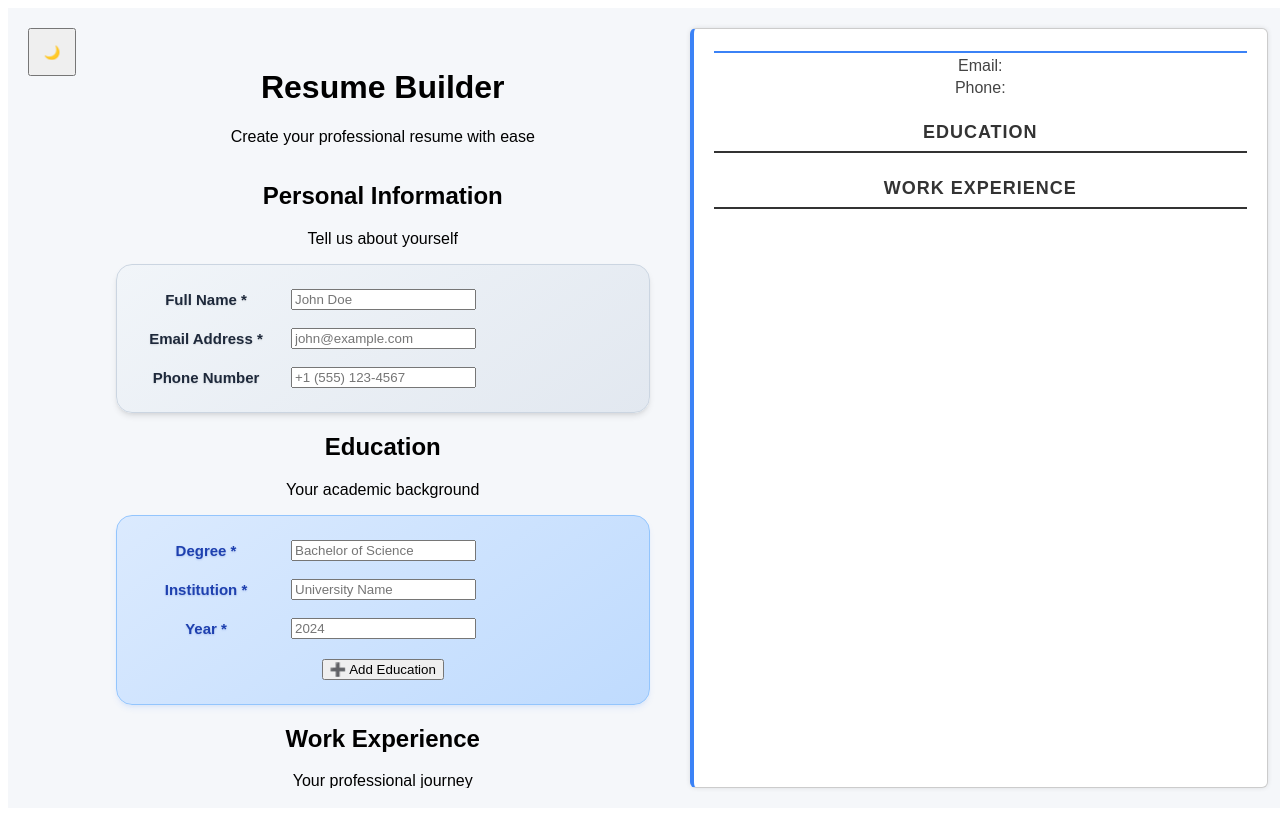
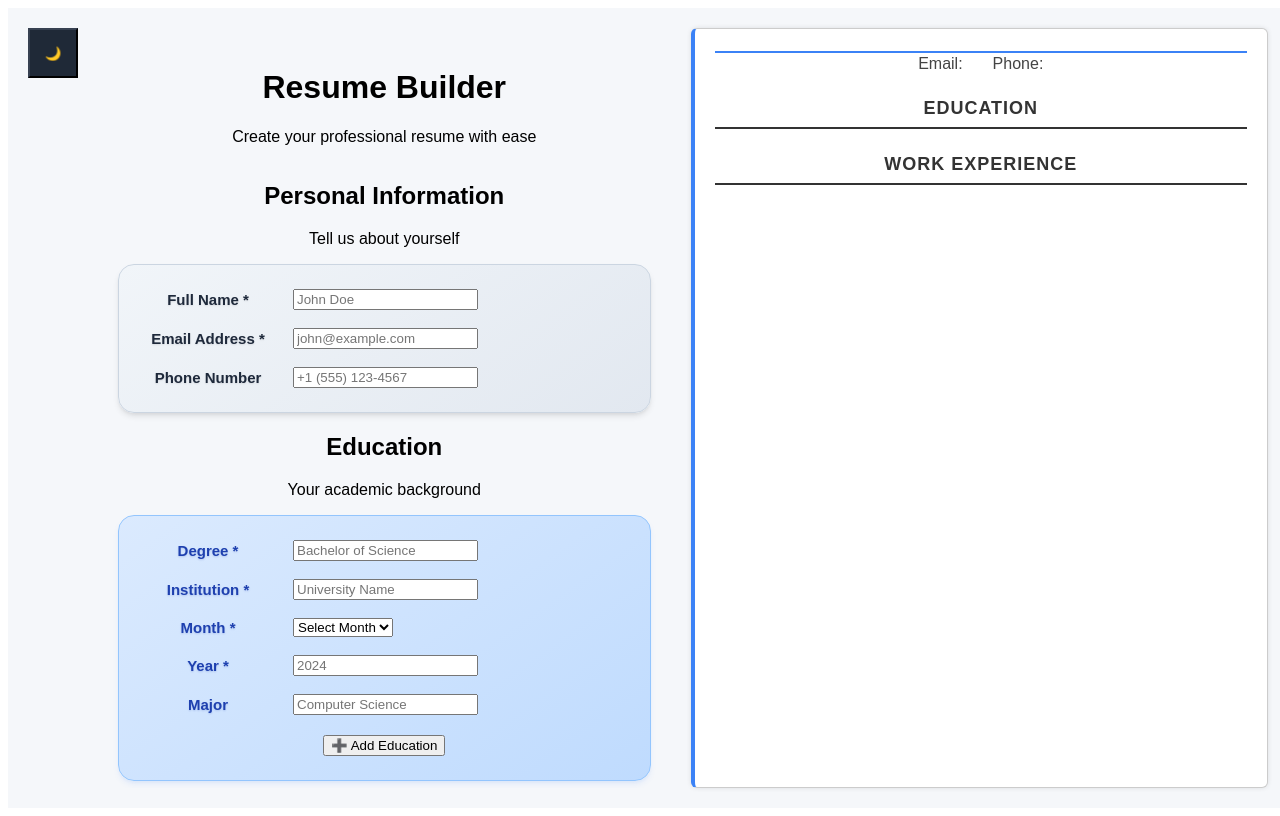
Before and after one commit to Sptailor/resuMade, a React (Vite) app: page / in a window 1280 px wide. Built offline with nearby package versions, Linux system fonts and the light colour scheme.

Commit message:
Update UI andadded Major input, format resume display

```diff
--- a/src/App.jsx
+++ b/src/App.jsx
@@ -16,7 +16,9 @@ const [personData, setPersonData] = useState({
   const [currentEducation, setCurrentEducation] = useState({
     degree: "",
     institution: "",
+    month: "",
     year: "",
+    major: "",
   });
   const [currentExperience, setCurrentExperience] = useState({
     title: "",
@@ -28,9 +30,9 @@ const [personData, setPersonData] = useState({
   const [isDarkTheme, setIsDarkTheme] = useState(false);
 
   const addEducation = () => {
-    if (currentEducation.degree && currentEducation.institution && currentEducation.year) {
+    if (currentEducation.degree && currentEducation.institution && currentEducation.month && currentEducation.year) {
       setEducationList([...educationList, currentEducation]);
-      setCurrentEducation({ degree: "", institution: "", year: "" });
+      setCurrentEducation({ degree: "", institution: "", month: "", year: "", major: "" });
     }
   };
 
@@ -43,7 +45,7 @@ const [personData, setPersonData] = useState({
     const updatedList = [...educationList];
     updatedList[editingEducationIndex] = currentEducation;
     setEducationList(updatedList);
-    setCurrentEducation({ degree: "", institution: "", year: "" });
+    setCurrentEducation({ degree: "", institution: "", month: "", year: "", major: "" });
     setEditingEducationIndex(null);
   };
 
@@ -83,12 +85,15 @@ const [personData, setPersonData] = useState({
       {/* Theme Toggle Button - Fixed in corner */}
       <button
         onClick={() => setIsDarkTheme(!isDarkTheme)}
-        className={`fixed top-6 right-6 z-50 rounded-lg shadow-xl font-medium transition-all duration-200 hover:scale-105 flex items-center justify-center text-lg ${isDarkTheme ? 'bg-yellow-500 hover:bg-yellow-400 text-gray-900' : 'bg-gray-800 hover:bg-gray-700 text-white'}`}
+        className="fixed top-6 right-6 z-50 rounded-xl shadow-xl font-semibold transition-all duration-300 hover:scale-110 flex items-center justify-center text-sm border-2"
         style={{
-          width: '48px',
-          height: '48px',
-          minWidth: '48px',
-          minHeight: '48px'
+          width: '50px',
+          height: '50px',
+          minWidth: '50px',
+          minHeight: '50px',
+          backgroundColor: isDarkTheme ? '#f3f4f6' : '#1f2937',
+          color: isDarkTheme ? '#1f2937' : '#f3f4f6',
+          borderColor: isDarkTheme ? '#e5e7eb' : '#374151'
         }}
         title={isDarkTheme ? 'Switch to Light Mode' : 'Switch to Dark Mode'}
       >
@@ -168,19 +173,44 @@ const [personData, setPersonData] = useState({
           color: isDarkTheme ? '#f3f4f6' : '#222',
           borderBottomColor: isDarkTheme ? '#3b82f6' : '#3b82f6'
         }}>{personData.name}</h2>
-        <div id="contactInfo">
-          <p style={{ color: isDarkTheme ? '#d1d5db' : '#444' }}>Email: {personData.email}</p>
-          <p style={{ color: isDarkTheme ? '#d1d5db' : '#444' }}>Phone: {personData.phone}</p>
+        <div id="contactInfo" style={{
+          display: 'flex',
+          justifyContent: 'center',
+          alignItems: 'center',
+          gap: '30px',
+          flexWrap: 'wrap',
+          marginBottom: '20px'
+        }}>
+          <p style={{ color: isDarkTheme ? '#d1d5db' : '#444', margin: 0 }}>Email: {personData.email}</p>
+          <p style={{ color: isDarkTheme ? '#d1d5db' : '#444', margin: 0 }}>Phone: {personData.phone}</p>
         </div>
         <div id="educationContainer">
           <h3 style={{ color: isDarkTheme ? '#e5e7eb' : '#333' }}>Education</h3>
           {educationList.map((education, index) => (
-            <div key={index} className="education-display">
-              <div className="education-line">
-                <p style={{ color: isDarkTheme ? '#d1d5db' : '#444' }}>{education.institution}</p>
-                <p style={{ color: isDarkTheme ? '#d1d5db' : '#444' }}>{education.year}</p>
+            <div key={index} className="education-display" style={{ marginBottom: '15px' }}>
+              <div style={{
+                display: 'flex',
+                justifyContent: 'space-between',
+                alignItems: 'baseline',
+                marginBottom: '5px'
+              }}>
+                <p style={{ color: isDarkTheme ? '#d1d5db' : '#444', fontWeight: '600', margin: 0 }}>
+                  {education.institution}
+                </p>
+                <p style={{ color: isDarkTheme ? '#d1d5db' : '#444', fontSize: '14px', fontStyle: 'italic', margin: 0 }}>
+                  {education.month} {education.year}
+                </p>
               </div>
-              <p style={{ color: isDarkTheme ? '#d1d5db' : '#444' }}>{education.degree}</p>
+              <div style={{ display: 'flex', alignItems: 'center', gap: '15px' }}>
+                <p style={{ color: isDarkTheme ? '#d1d5db' : '#444', margin: 0 }}>
+                  {education.degree}
+                </p>
+                {education.major && (
+                  <p style={{ color: isDarkTheme ? '#d1d5db' : '#444', margin: 0, fontStyle: 'italic' }}>
+                    - {education.major}
+                  </p>
+                )}
+              </div>
             </div>
           ))}
         </div>
--- a/src/components/Education.jsx
+++ b/src/components/Education.jsx
@@ -89,7 +89,48 @@ function Education({
         <div style={{
           display: 'flex',
           alignItems: 'center',
-          marginBottom: '20px',
+          marginBottom: '18px',
+          gap: '20px'
+        }}>
+          <label htmlFor="month" style={{
+            minWidth: '130px',
+            fontWeight: '700',
+            color: isDarkTheme ? '#ddd6fe' : '#1e40af',
+            fontSize: '15px',
+            textShadow: isDarkTheme ? '0 1px 2px rgba(0,0,0,0.3)' : '0 1px 2px rgba(30, 64, 175, 0.2)'
+          }}>
+            Month *
+          </label>
+          <select
+            id="month"
+            onChange={(e) => setCurrentEducation({ ...currentEducation, month: e.target.value })}
+            value={currentEducation.month}
+            className={`flex-1 px-4 py-3 border-2 rounded-xl focus:outline-none transition-all duration-200 shadow-sm hover:shadow-md focus:shadow-lg ${
+              isDarkTheme
+                ? 'bg-gray-700 border-blue-400 text-black focus:border-blue-300'
+                : 'bg-white border-blue-300 focus:border-blue-600'
+            }`}
+          >
+            <option value="">Select Month</option>
+            <option value="January">January</option>
+            <option value="February">February</option>
+            <option value="March">March</option>
+            <option value="April">April</option>
+            <option value="May">May</option>
+            <option value="June">June</option>
+            <option value="July">July</option>
+            <option value="August">August</option>
+            <option value="September">September</option>
+            <option value="October">October</option>
+            <option value="November">November</option>
+            <option value="December">December</option>
+          </select>
+        </div>
+
+        <div style={{
+          display: 'flex',
+          alignItems: 'center',
+          marginBottom: '18px',
           gap: '20px'
         }}>
           <label htmlFor="year" style={{
@@ -107,6 +148,35 @@ function Education({
             onChange={(e) => setCurrentEducation({ ...currentEducation, year: e.target.value })}
             value={currentEducation.year}
             placeholder="2024"
+            className={`flex-1 px-4 py-3 border-2 rounded-xl focus:outline-none transition-all duration-200 shadow-sm hover:shadow-md focus:shadow-lg ${
+              isDarkTheme
+                ? 'bg-gray-700 border-blue-400 text-white placeholder-gray-300 focus:border-blue-300'
+                : 'bg-white border-blue-300 focus:border-blue-600'
+            }`}
+          />
+        </div>
+
+        <div style={{
+          display: 'flex',
+          alignItems: 'center',
+          marginBottom: '20px',
+          gap: '20px'
+        }}>
+          <label htmlFor="major" style={{
+            minWidth: '130px',
+            fontWeight: '700',
+            color: isDarkTheme ? '#ddd6fe' : '#1e40af',
+            fontSize: '15px',
+            textShadow: isDarkTheme ? '0 1px 2px rgba(0,0,0,0.3)' : '0 1px 2px rgba(30, 64, 175, 0.2)'
+          }}>
+            Major
+          </label>
+          <Input
+            id="major"
+            type="text"
+            onChange={(e) => setCurrentEducation({ ...currentEducation, major: e.target.value })}
+            value={currentEducation.major}
+            placeholder="Computer Science"
             className={`flex-1 px-4 py-3 border-2 rounded-xl focus:outline-none transition-all duration-200 shadow-sm hover:shadow-md focus:shadow-lg ${
               isDarkTheme
                 ? 'bg-gray-700 border-blue-400 text-white placeholder-gray-300 focus:border-blue-300'
@@ -143,7 +213,9 @@ function Education({
                 alignItems: 'center',
                 borderBottom: index < educationList.length - 1 ? (isDarkTheme ? '1px solid #6b7280' : '1px solid #e5e7eb') : 'none'
               }}>
-                <span style={{ flex: 1, color: isDarkTheme ? '#f3f4f6' : '#000' }}>{education.degree} - {education.institution} ({education.year})</span>
+                <span style={{ flex: 1, color: isDarkTheme ? '#f3f4f6' : '#000' }}>
+                  {education.degree} - {education.institution} ({education.month} {education.year}){education.major ? ` - ${education.major}` : ''}
+                </span>
                 <div style={{ display: 'flex', gap: '5px' }}>
                   <Button
                     onClick={() => editEducation(index)}
--- a/src/index.css
+++ b/src/index.css
@@ -75,6 +75,10 @@
   color: #9ca3af !important;
 }
 
+.cv-builder.dark-theme input {
+  color: #000000 !important;
+}
+
 .cv-builder.dark-theme label {
   color: inherit !important;
 }
```
